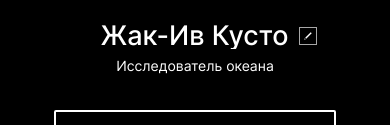
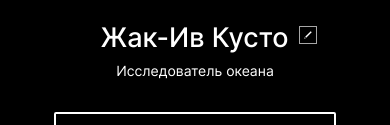
Before and after one commit to 0xFED1A/mesto-project, a plain HTML site: page index.html in a window 390 px wide. Shown: the part 254-379 px from the top of the page. Drawn offline with Linux system fonts and the light colour scheme.

Commit message:
Revert "Добавлено обрезание лишнего текста в текстовых полях header'a"
This reverts commit 733bed612fccc511da2947be368b02ec538084a7.

```diff
--- a/blocks/profile/__info/profile__info.css
+++ b/blocks/profile/__info/profile__info.css
@@ -7,11 +7,13 @@
 
   display: grid;
   grid-template-columns: repeat(2, max-content);
-  align-items: center;
+  grid-template-rows: repeat(2, 1fr);
+  align-items: end;
 }
 
 @media screen and (max-width: 593px) {
   .profile__info {
+    height: 54px;
     max-width: 400px;
 
     margin: 26px auto 0 auto;
--- a/blocks/profile/__user-description/profile__user-description.css
+++ b/blocks/profile/__user-description/profile__user-description.css
@@ -1,31 +1,16 @@
 /* rules for profile__user-description element */
 
 .profile__user-description {
-  max-width: 336px;
-
-  /* There is no chance to make
-   * a 100% pixel-perfect page using
-   * this margin from Figma!
-   */
-/*margin: 16px 0 0 0;*/
-  margin: 8px 0 0 0;
+  margin: 16px 0 0 0;
 
   font-size: 18px;
   line-height: 22px;
   font-weight: 400;
-  text-overflow: ellipsis;
-  white-space: nowrap;
-
-  grid-column: 1 / span 2;
-
-  overflow: hidden;
 }
 
 @media screen and (max-width: 767px) {
   .profile__user-description {
-    max-width: 226px;
-
-  /*margin: 14px 0 0 0;*/
+    margin: 14px 0 0 0;
 
     font-size: 14px;
     line-height: 17px;
@@ -34,8 +19,6 @@
 
 @media screen and (max-width: 593px) {
   .profile__user-description {
-    max-width: 282px;
-
     text-align: center;
 
     order: 3;
--- a/blocks/profile/__user-name/profile__user-name.css
+++ b/blocks/profile/__user-name/profile__user-name.css
@@ -1,22 +1,18 @@
 /* rules for profile__user-name element */
 
 .profile__user-name {
-  max-width: 294px;
+  height: 39px;
 
   margin: 0;
 
   font-size: 42px;
   line-height: 48px;
   font-weight: 500;
-  text-overflow: ellipsis;
-  white-space: nowrap;
-
-  overflow: hidden;
 }
 
 @media screen and (max-width: 767px) {
   .profile__user-name {
-    max-width: 189px;
+    height: 26px;
 
     font-size: 27px;
     line-height: 32px;
@@ -27,11 +23,6 @@
   .profile__user-name {
     margin-left: 27px;
 
-    /* This value is not taken from
-     * Figma, but adjusted to be pixel perfect
-     */
-    line-height: 27px;
-
     order: 1;
   }
 }
```
